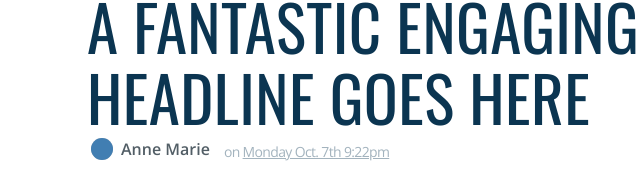
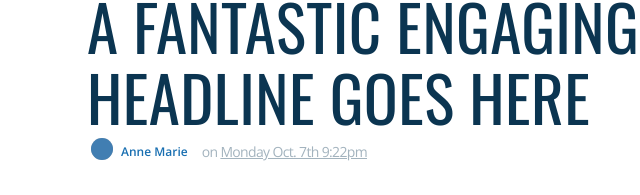
Before and after one commit to jhath16/Assignment_4, a website: page index.html in a window 1280 px wide. Shown: the part 594-789 px from the top of the page, 76-716 px from the left. Drawn offline with nearby package versions, Linux system fonts and the light colour scheme; grey boxes are pictures that could not be loaded.

Commit message:
fixed cred size and color

```diff
--- a/App/Styles/main.scss
+++ b/App/Styles/main.scss
@@ -174,14 +174,6 @@ h1 {
   vertical-align:middle;
 }
 
-.creds {
-  color:$green-blue;
-  font-size:12px;
-  font-weight:bold;
-  vertical-align:bottom;
-  padding-left:4px;
-}
-
 .underhead {
   padding-left:4px;
   margin-bottom:38px;
@@ -256,6 +248,14 @@ margin-bottom:25px;
   font-size:16px;
   font-family:$sans;
   color:#525E66;
+}
+
+.middle .left .creds {
+  color:$green-blue;
+  font-size:12px;
+  font-weight:bold;
+  vertical-align:bottom;
+  padding-left:4px;
 }
 
 h2 {
```
Also changed, not shown: dist/styles/main.css.
